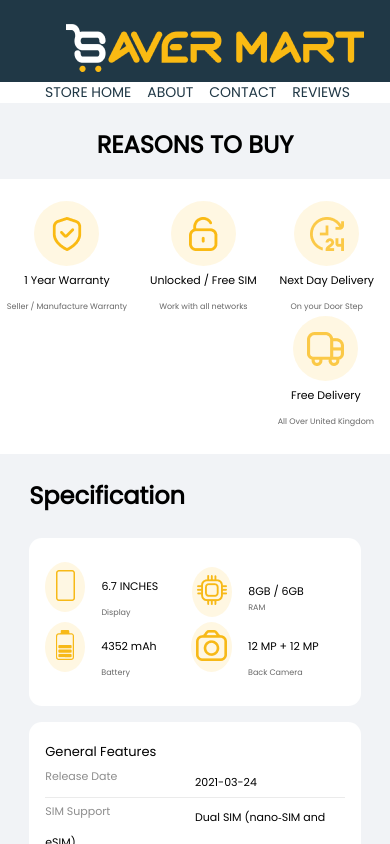
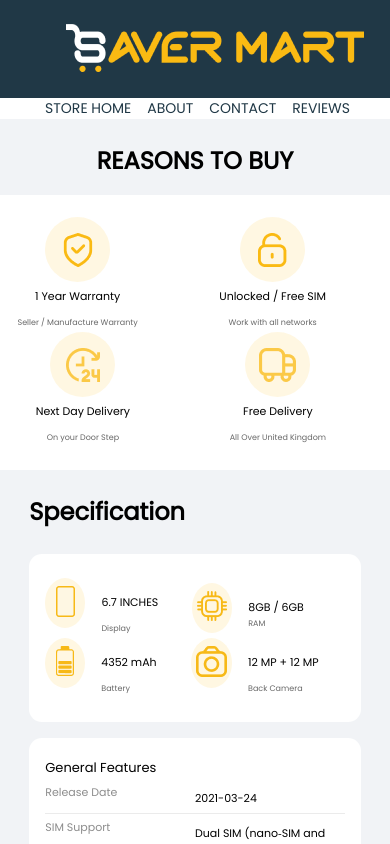
Before and after one commit to Ehtisham-Ayaan/ebay-listing, a Vue app: page / in a window 390 px wide. Shown: the top 844 px of the page. Built offline with nearby package versions, Linux system fonts and the light colour scheme.

Commit message:
Fixed Mobile Issue

```diff
--- a/src/components/css/utlisr.css
+++ b/src/components/css/utlisr.css
@@ -47,9 +47,6 @@
   .pt-1 {
     padding-top: 0.5rem;
   }
-  .pt-2{
-    padding-top: 1rem !important;
-  }
   .features{
     flex-wrap: wrap !important;
   }
@@ -71,7 +68,7 @@
     width: auto !important;
   }
   .avatar-container{
-    margin-right: 1rem !important;
+    margin-right: 4rem !important;
   }
   .sub-avatar-container{
     margin-left: 1rem !important;
@@ -85,6 +82,15 @@
     width: 58px !important;
     height: 50px !important;
   }
+  .links {
+    margin-top: 1rem !important;
+  }
+  .header {
+    padding-bottom: 0rem !important;
+  }
+  .pt-2{
+    padding-top: 1rem !important;
+  }
 }
 
 @media screen and (max-width: 375px) {
```
Also changed, not shown: src/assets/example.txt.
